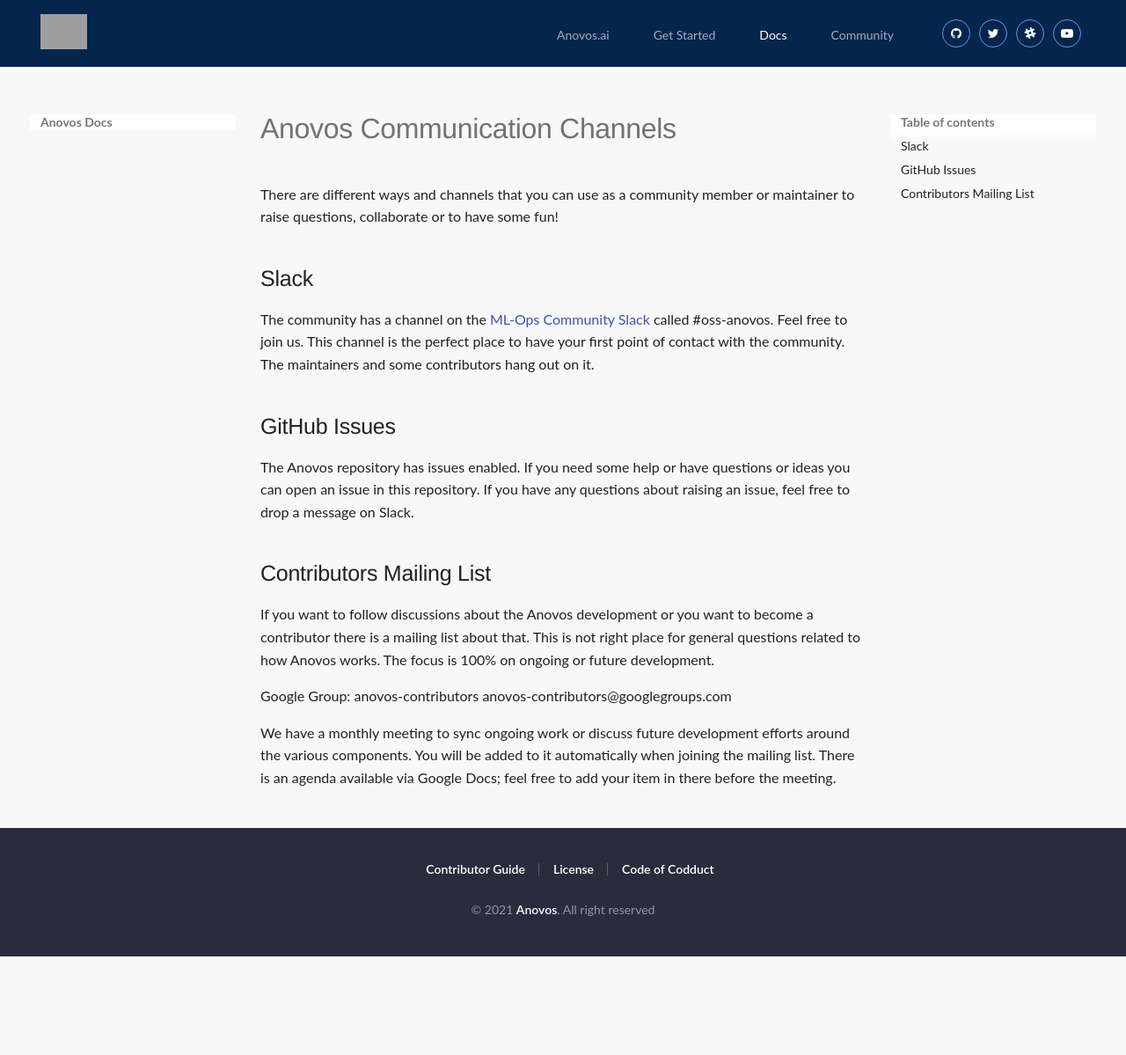
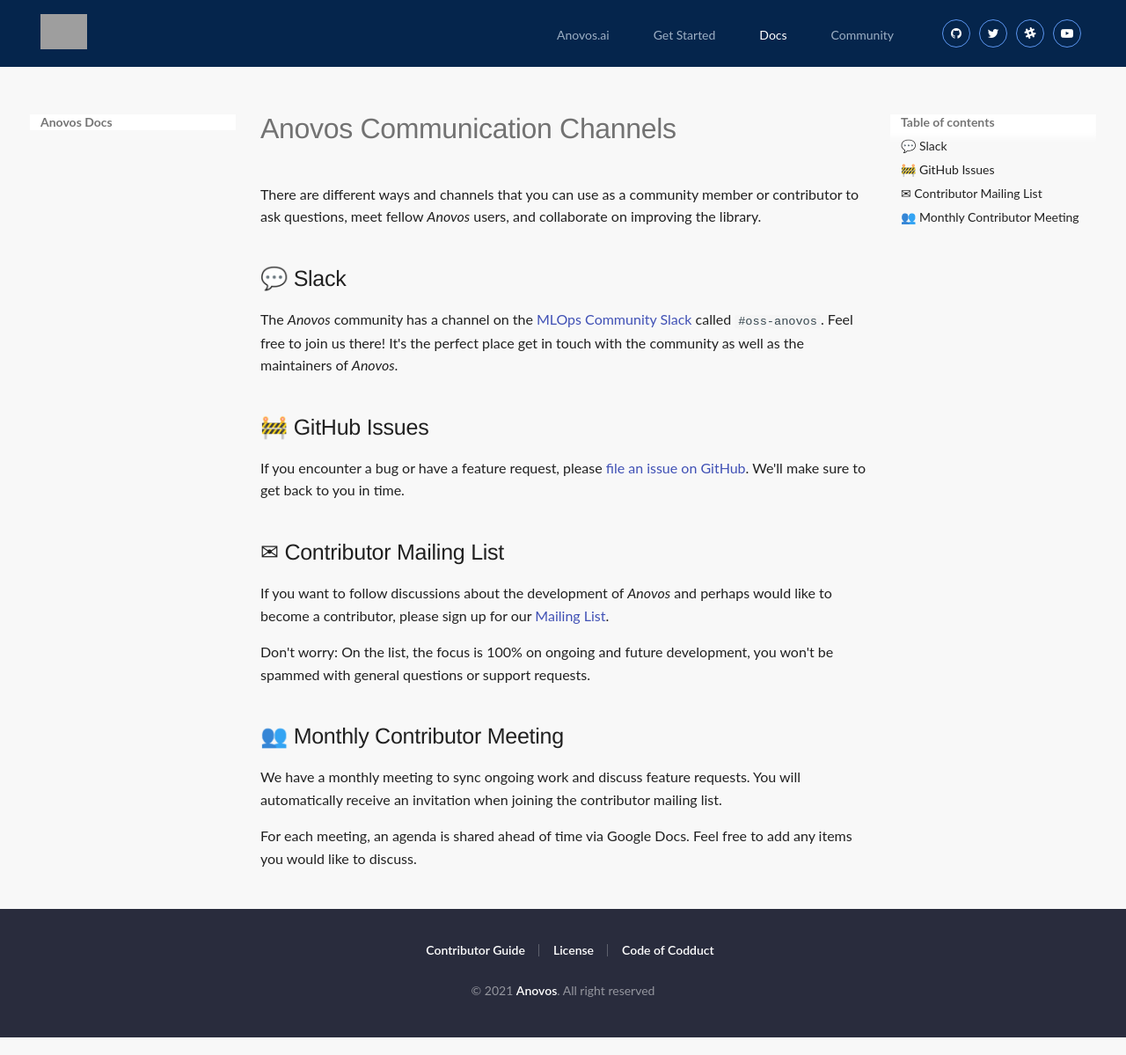
Before and after one commit to anovos/anovos-docs, an MkDocs documentation site: the page built from docs/community/communication.md, in a window 1280 px wide. Shown: the whole page at 88% size. Built offline with MkDocs 1.6.1 and Material for MkDocs 9.7.7, drawn with Linux system fonts in a browser that asks for light colours; before the commit the page ends 1107 px from its top, so only the background shows below that; grey boxes are pictures that could not be loaded.

Commit message:
Revise community communication

```diff
--- a/docs/community/communication.md
+++ b/docs/community/communication.md
@@ -1,17 +1,28 @@
 # Anovos Communication Channels
 
-There are different ways and channels that you can use as a community member or maintainer to raise questions, collaborate or to have some fun!
+There are different ways and channels that you can use as a community member or contributor to ask questions,
+meet fellow _Anovos_ users, and collaborate on improving the library.
 
-## Slack
-The community has a channel on the [ML-Ops Community Slack](https://go.mlops.community/slack) called #oss-anovos. Feel free to join us. This channel is the perfect place to have your first point of contact with the community. The maintainers and some contributors hang out on it.
+## 💬 Slack
+The _Anovos_ community has a channel on the [MLOps Community Slack](https://go.mlops.community/slack) called `#oss-anovos`.
+Feel free to join us there!
+It's the perfect place get in touch with the community as well as the maintainers of _Anovos_.
 
-## GitHub Issues
-The Anovos repository has issues enabled. If you need some help or have questions or ideas you can open an issue in this repository. If you have any questions about raising an issue, feel free to drop a message on Slack.
+## 🚧 GitHub Issues
+If you encounter a bug or have a feature request, please  [file an issue on GitHub](https://github.com/anovos/anovos/issues).
+We'll make sure to get back to you in time.
 
-## Contributors Mailing List
-If you want to follow discussions about the Anovos development or you want to become a contributor there is a mailing list about that. This is not right place for general questions related to how Anovos works. The focus is 100% on ongoing or future development.
+## ✉ Contributor Mailing List
+If you want to follow discussions about the development of _Anovos_ and perhaps would like to become a contributor,
+please sign up for our [Mailing List](https://groups.google.com/g/anovos-contributors).
 
-Google Group: anovos-contributors
-anovos-contributors@googlegroups.com
+Don't worry: On the list, the focus is 100% on ongoing and future development, you won't be spammed with general questions
+or support requests.
 
-We have a monthly meeting to sync ongoing work or discuss future development efforts around the various components. You will be added to it automatically when joining the mailing list. There is an agenda available via Google Docs; feel free to add your item in there before the meeting.
+## 👥 Monthly Contributor Meeting
+
+We have a monthly meeting to sync ongoing work and discuss feature requests.
+You will automatically receive an invitation when joining the contributor mailing list.
+
+For each meeting, an agenda is shared ahead of time via Google Docs.
+Feel free to add any items you would like to discuss.
```
